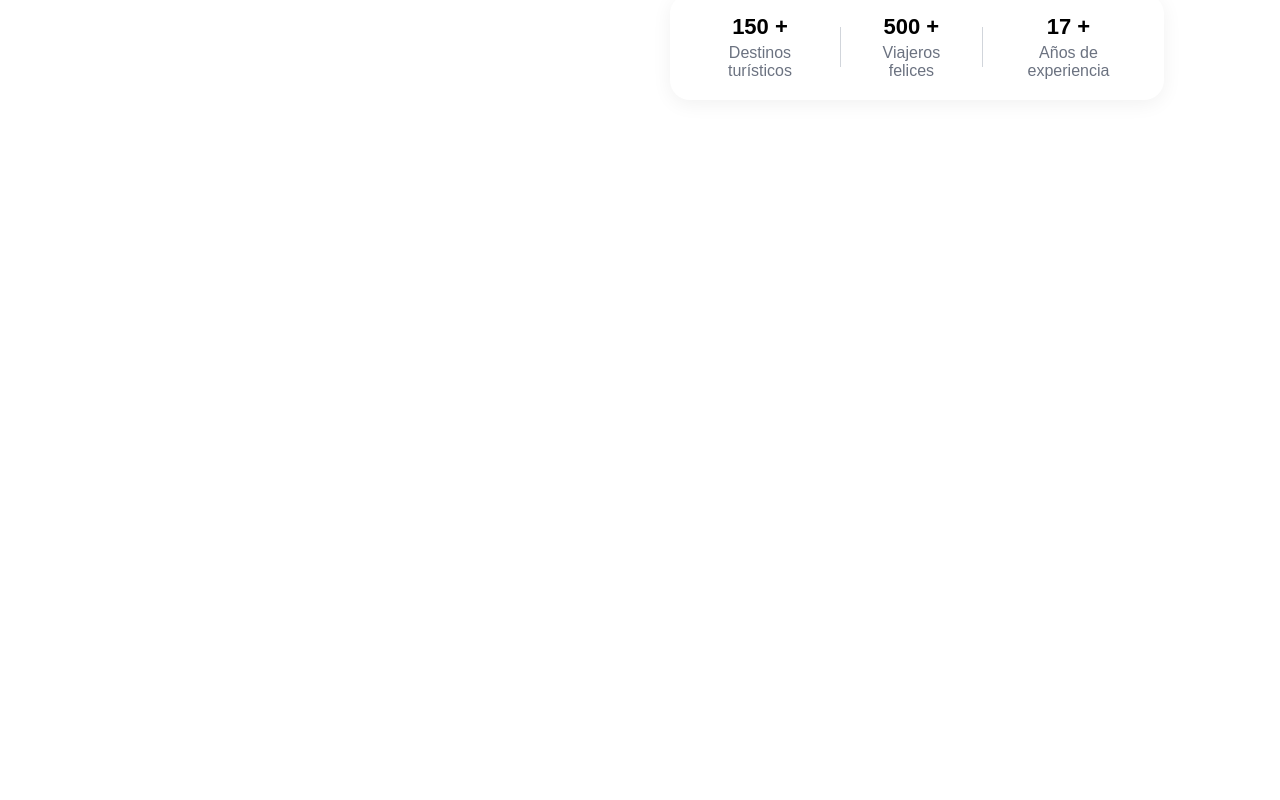
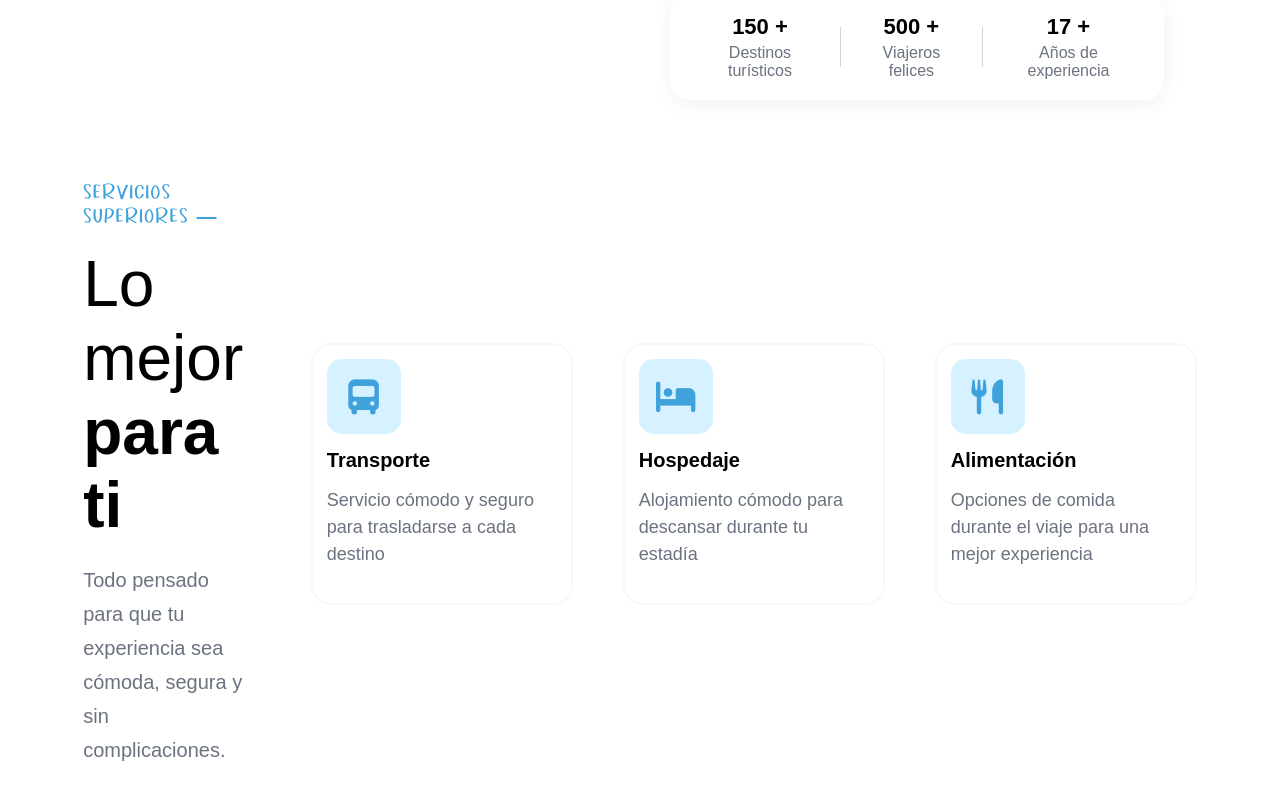
Before and after one commit to Robledom10/vhl_frontend, an Angular app: page /home in a window 1280 px wide. Shown: the part 1516-2316 px from the top of the page. Before the commit the page ends 1656 px from the top, so only its background shows below. Built offline with nearby package versions, Linux system fonts and the light colour scheme; a web font is replaced by a local one.

Commit message:
Creación de la sección tipos de servicios en la página principal

```diff
--- a/src/app/features/auth/pages/login/components/login-form/login-form.component.html
+++ b/src/app/features/auth/pages/login/components/login-form/login-form.component.html
@@ -10,7 +10,7 @@
 	<form [formGroup]="loginForm" (ngSubmit)="onSubmit()">
 		<div class="form-group">
 			<input type="email" id="email" name="email" formControlName="email" placeholder="Correo electrónico"
-				[class.ng-invalid]="submitted && f.email.errors?.['required']" [class.ng-touched]="f.email.touched" required/>
+				[class.ng-invalid]="submitted && f.email.errors?.['required']" [class.ng-touched]="f.email.touched" required autofocus/>
 			<label for="email">Correo electrónico</label>
 
 			<span *ngIf="submitted && f.email.errors?.['required']">
--- a/src/app/features/home/pages/home/home.component.css
+++ b/src/app/features/home/pages/home/home.component.css
@@ -294,7 +294,6 @@
 
 .destinos-content {
 	flex: 1;
-	min-width: 0;
 	display: flex;
 	flex-direction: column;
 	gap: 20px;
@@ -367,3 +366,90 @@
 	height: 40px;
 	background: var(--color-iconos);
 }
+
+/* ════════════════════════════════
+	SECCIÓN TIPO DE SERVICIOS
+════════════════════════════════ */
+
+.type-services {
+	display: flex;
+	justify-content: space-between;
+	align-items: center;
+	gap: 60px;
+	width: 87%;
+	margin: 0 auto;
+	padding: 40px 0;
+	box-sizing: border-box;
+}
+
+.services-content {
+	flex: 1;
+	display: flex;
+	flex-direction: column;
+	gap: 20px;
+}
+
+.services-badge {
+	font-size: 20px;
+	font-weight: 600;
+	letter-spacing: 0.08em;
+	text-transform: uppercase;
+	color: var(--color-primario);
+	font-family: "Gratise", sans-serif;
+}
+
+.services-title {
+	font-size: 64px;
+	font-weight: 400;
+	line-height: 1.15;
+	color: var(--color-texto-principal);
+	margin: 0;
+	font-family: "Outfit", sans-serif;
+}
+
+.services-title strong {
+	font-weight: 700;
+	display: block;
+}
+
+.services-description {
+	font-size: 20px;
+	color: var(--color-texto-secundario);
+	line-height: 1.7;
+}
+
+.services {
+	flex: 2;
+	display: flex;
+	justify-content: space-between;
+	align-items: center;
+	gap: 50px;
+}
+
+.container-services {
+	height: 230px;
+	width: 230px;
+	border: 2px solid var(--color-fondo-navegador);
+	border-radius: 20px;
+	padding: 14px;
+}
+
+.container-services i {
+	font-size: 35px;
+	color: #3fa2db;
+	border-radius: 20%;
+	background-color: var(--color-fondo-iconos);
+	padding: 20px 15px;
+}
+
+.container-services .title{
+	font-weight: 600;
+	font-size: 20px;
+	padding: 15px 0;
+}
+
+.container-services .description{
+	font-size: 18px;
+	color: var(--color-texto-secundario);
+	line-height: 1.5;
+}
--- a/src/app/features/home/pages/home/home.component.html
+++ b/src/app/features/home/pages/home/home.component.html
@@ -10,14 +10,10 @@
 			<span>Lo mejor de Colombia te espera —</span>
 		</div>
 
-		<h1 class="hero-title">
-			Tu próxima aventura comienza con
-			<strong>Hernando Lopera</strong>
-		</h1>
+		<h1 class="hero-title">Tu próxima aventura comienza con <strong>Hernando Lopera</strong></h1>
 
-		<p class="hero-description">
-			Explora lo mejor de Colombia, descubre destinos increíbles y vive
-			experiencias únicas, viajando fácil, seguro y sin complicaciones.
+		<p class="hero-description">Explora lo mejor de Colombia, descubre destinos increíbles y vive experiencias
+			únicas, viajando fácil, seguro y sin complicaciones.
 		</p>
 
 		<div class="hero-search">
@@ -91,13 +87,16 @@
 	<div class="destinos-images">
 		<div class="img-stack">
 			<div class="stack-card stack-back">
-				<img src="https://res.cloudinary.com/dqcviyp18/image/upload/f_auto,q_auto:best,dpr_auto,c_fill,w_900,ar_4:5/v1777932610/D%C3%ADa5-12_uuxr8x.jpg" alt="Santa Marta" />
+				<img src="https://res.cloudinary.com/dqcviyp18/image/upload/f_auto,q_auto:best,dpr_auto,c_fill,w_900,ar_4:5/v1777932610/D%C3%ADa5-12_uuxr8x.jpg"
+					alt="Santa Marta" />
 			</div>
 			<div class="stack-card stack-middle">
-				<img src="https://res.cloudinary.com/dqcviyp18/image/upload/f_auto,q_auto:best,dpr_auto,c_fill,w_900,ar_4:5/v1777932610/D%C3%ADa5-12_uuxr8x.jpg" alt="Cartagena" />
+				<img src="https://res.cloudinary.com/dqcviyp18/image/upload/f_auto,q_auto:best,dpr_auto,c_fill,w_900,ar_4:5/v1777932610/D%C3%ADa5-12_uuxr8x.jpg"
+					alt="Cartagena" />
 			</div>
 			<div class="stack-card stack-front">
-				<img src="https://res.cloudinary.com/dqcviyp18/image/upload/f_auto,q_auto:best,dpr_auto,c_fill,w_900,ar_4:5/v1777932610/D%C3%ADa5-12_uuxr8x.jpg" alt="Colombia colorida" />
+				<img src="https://res.cloudinary.com/dqcviyp18/image/upload/f_auto,q_auto:best,dpr_auto,c_fill,w_900,ar_4:5/v1777932610/D%C3%ADa5-12_uuxr8x.jpg"
+					alt="Colombia colorida" />
 			</div>
 		</div>
 	</div>
@@ -108,15 +107,10 @@
 			<span>Descubre —</span>
 		</div>
 
-		<h2 class="destinos-title">
-			<strong>Destinos increíbles</strong>
-			pensados para que
-			viajes a tu manera
-		</h2>
+		<h2 class="destinos-title"><strong>Destinos increíbles</strong> pensados para que viajes a tu manera</h2>
 
-		<p class="destinos-description">
-			Reunimos destinos que conectan con distintos estilos de viaje, desde
-			planes tranquilos hasta aventuras inolvidables.
+		<p class="destinos-description">Reunimos destinos que conectan con distintos estilos de viaje, desde planes
+			tranquilos hasta aventuras inolvidables.
 		</p>
 
 		<div class="destinos-stats">
@@ -137,5 +131,38 @@
 		</div>
 
 	</div>
+</section>
 
+<!-- Sección tipos de servicios -->
+<section class="type-services">
+	<div class="services-content">
+		<div class="services-badge">
+			<span>Servicios Superiores —</span>
+		</div>
+
+		<h2 class="services-title">Lo mejor <strong>para ti</strong></h2>
+
+		<p class="services-description">Todo pensado para que tu experiencia sea cómoda, segura y sin complicaciones.
+		</p>
+	</div>
+
+	<div class="services">
+		<div class="container-services">
+			<i class="fa-solid fa-bus-simple"></i>
+			<p class="title">Transporte</p>
+			<p class="description">Servicio cómodo y seguro para trasladarse a cada destino</p>
+		</div>
+
+		<div class="container-services">
+			<i class="fa-solid fa-bed"></i>
+			<p class="title">Hospedaje</p>
+			<p class="description">Alojamiento cómodo para descansar durante tu estadía</p>
+		</div>
+
+		<div class="container-services">
+			<i class="fa-solid fa-utensils"></i>
+			<p class="title">Alimentación</p>
+			<p class="description">Opciones de comida durante el viaje para una mejor experiencia</p>
+		</div>
+	</div>
 </section>
```
